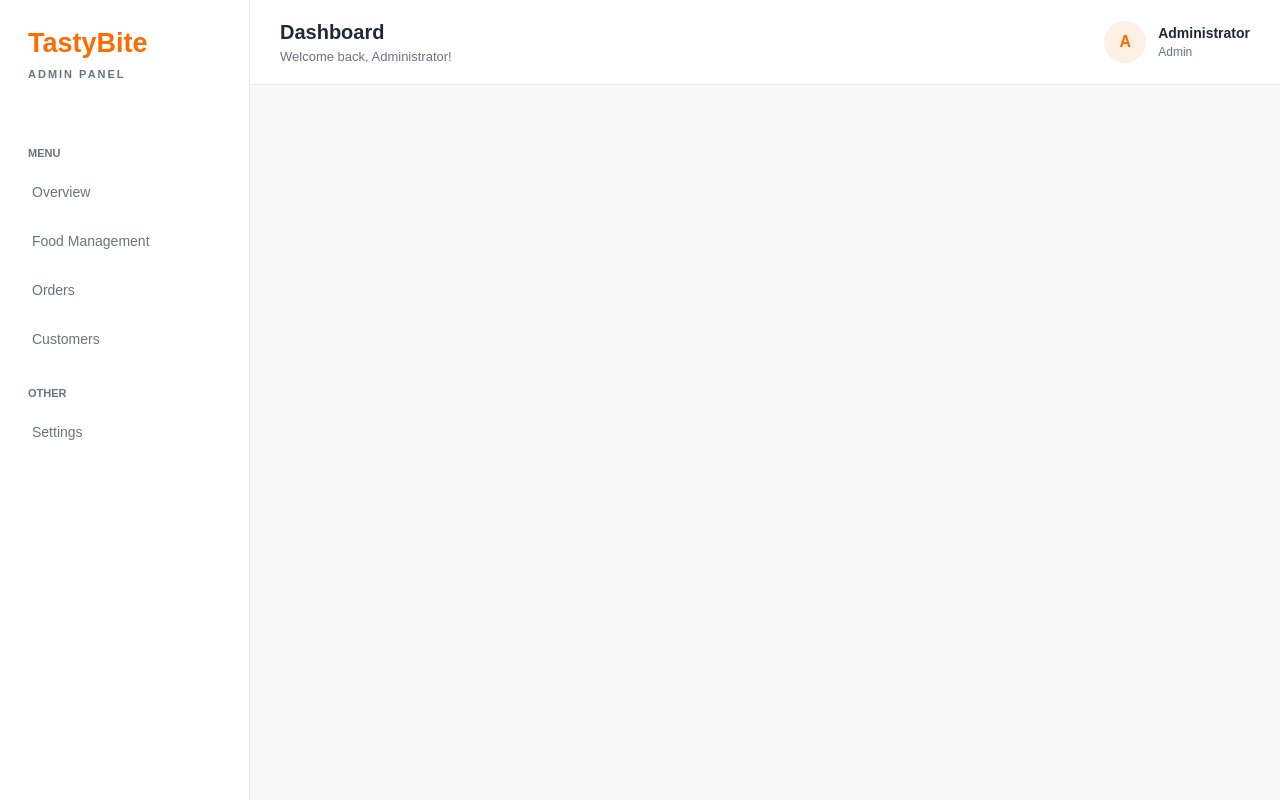
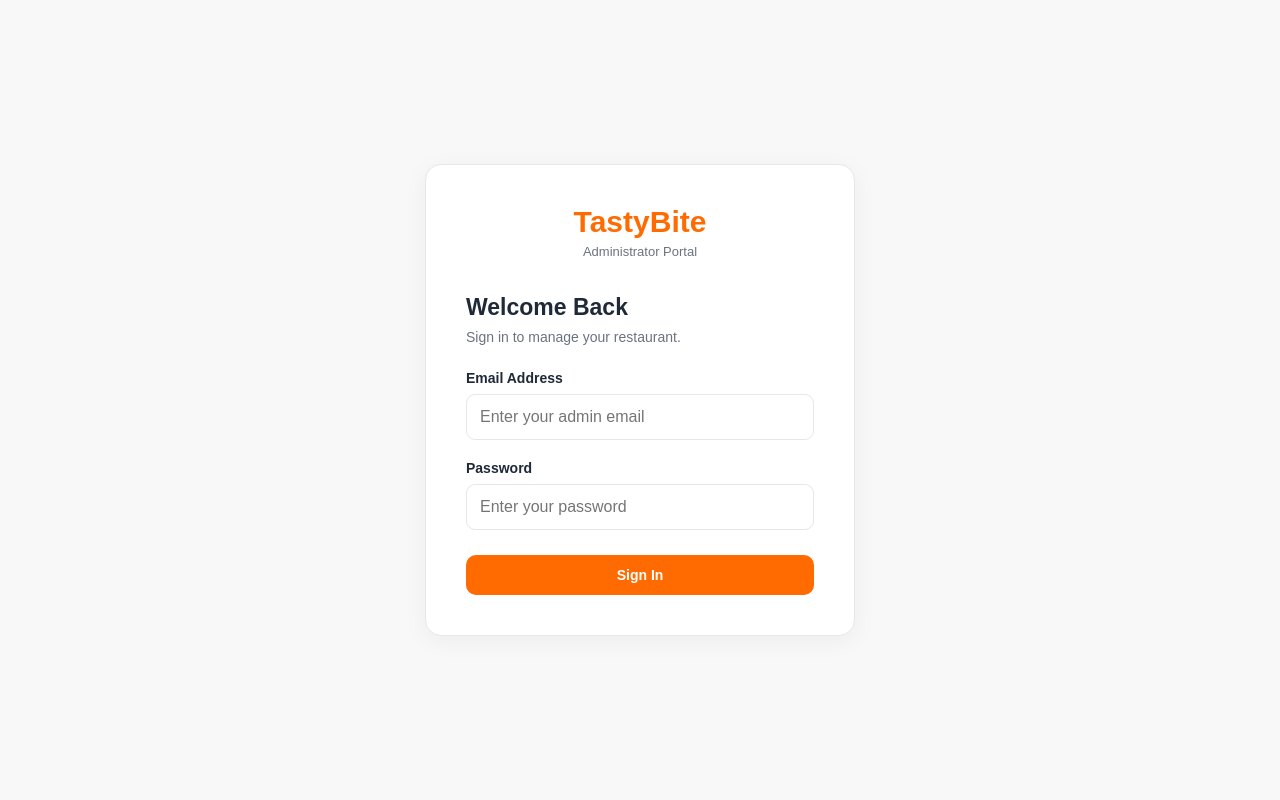
Before and after one commit to Dave24-kal/TastyBite_FullStack, a React (Vite) app in the folder admin-dashboard/: page /login in a window 1280 px wide. Built offline with nearby package versions, Linux system fonts and the light colour scheme.

Commit message:
creating some thing new

```diff
--- a/admin-dashboard/src/App.css
+++ b/admin-dashboard/src/App.css
@@ -360,3 +360,67 @@
   background: #FFF9F5;
   transition: background 0.2s ease;
 }
+/* Admin Login */
+
+.login-page {
+  min-height: 100vh;
+  display: flex;
+  justify-content: center;
+  align-items: center;
+  padding: 20px;
+  background: var(--background);
+}
+
+.login-card {
+  width: 100%;
+  max-width: 430px;
+  background: var(--white);
+  padding: 40px;
+  border-radius: 16px;
+  border: 1px solid var(--border);
+  box-shadow: 0 5px 25px rgba(0, 0, 0, 0.05);
+}
+
+.login-card h1 {
+  color: var(--primary);
+  text-align: center;
+  font-size: 30px;
+  margin-bottom: 5px;
+}
+
+.login-subtitle {
+  text-align: center;
+  color: var(--text-secondary);
+  font-size: 13px;
+  margin-bottom: 35px;
+}
+
+.login-card h2 {
+  font-size: 23px;
+  margin-bottom: 8px;
+}
+
+.login-description {
+  color: var(--text-secondary);
+  font-size: 14px;
+  margin-bottom: 25px;
+}
+
+.login-button {
+  width: 100%;
+  margin-top: 5px;
+}
+
+.login-button:disabled {
+  opacity: 0.7;
+  cursor: not-allowed;
+}
+
+.login-error {
+  background: #FEE2E2;
+  color: var(--error);
+  padding: 12px;
+  border-radius: 8px;
+  font-size: 13px;
+  margin-bottom: 20px;
+}
--- a/admin-dashboard/src/App.jsx
+++ b/admin-dashboard/src/App.jsx
@@ -1,29 +1,44 @@
-import { BrowserRouter, Routes, Route } from 'react-router-dom'
+import { BrowserRouter, Routes, Route, Outlet } from 'react-router-dom'
 
 import './App.css'
-import AddFood from './pages/AddFood'
 
 import Sidebar from './components/layout/Sidebar'
 import Header from './components/layout/Header'
 import Dashboard from './pages/Dashboard'
 import FoodManagement from './pages/FoodManagement'
+import AddFood from './pages/AddFood'
+import AdminLogin from './pages/AdminLogin'
+import ProtectedRoute from './components/ProtectedRoute'
+
+function AdminLayout() {
+  return (
+    <div className="app-layout">
+      <Sidebar />
+
+      <div className="main-area">
+        <Header />
+        <Outlet />
+      </div>
+    </div>
+  )
+}
 
 function App() {
   return (
     <BrowserRouter>
-      <div className="app-layout">
-        <Sidebar />
+      <Routes>
+        {/* Public login page */}
+        <Route path="/login" element={<AdminLogin />} />
 
-        <div className="main-area">
-          <Header />
-
-          <Routes>
-            <Route path="/" element={<Dashboard />} />
-            <Route path="/foods" element={<FoodManagement />} />
-            <Route path="/foods/add" element={<AddFood />} />
-          </Routes>
-        </div>
-      </div>
+        {/* Protected administrator pages */}
+        <Route element={<ProtectedRoute />}>
+          <Route path="/" element={<AdminLayout />}>
+            <Route index element={<Dashboard />} />
+            <Route path="foods" element={<FoodManagement />} />
+            <Route path="foods/add" element={<AddFood />} />
+          </Route>
+        </Route>
+      </Routes>
     </BrowserRouter>
   )
 }
--- /dev/null
+++ b/admin-dashboard/src/components/ProtectedRoute.jsx
@@ -0,0 +1,24 @@
+import { Navigate, Outlet } from 'react-router-dom'
+
+function ProtectedRoute() {
+  const token = sessionStorage.getItem('admin_token')
+  const savedUser = sessionStorage.getItem('admin_user')
+
+  let user = null
+
+  try {
+    user = savedUser ? JSON.parse(savedUser) : null
+  } catch {
+    user = null
+  }
+
+  const isAdmin = token && user && user.role === 'admin'
+
+  if (!isAdmin) {
+    return <Navigate to="/login" replace />
+  }
+
+  return <Outlet />
+}
+
+export default ProtectedRoute
--- /dev/null
+++ b/admin-dashboard/src/pages/AdminLogin.jsx
@@ -0,0 +1,83 @@
+import { useState } from 'react'
+import { useNavigate } from 'react-router-dom'
+import { adminLogin } from '../services/api'
+
+function AdminLogin() {
+  const navigate = useNavigate()
+
+  const [email, setEmail] = useState('')
+  const [password, setPassword] = useState('')
+  const [error, setError] = useState('')
+  const [loading, setLoading] = useState(false)
+
+  async function handleSubmit(event) {
+    event.preventDefault()
+
+    setError('')
+    setLoading(true)
+
+    try {
+      await adminLogin(email, password)
+
+      navigate('/')
+    } catch (err) {
+      setError(err.message)
+    } finally {
+      setLoading(false)
+    }
+  }
+
+  return (
+    <div className="login-page">
+      <form className="login-card" onSubmit={handleSubmit}>
+        <h1>TastyBite</h1>
+        <p className="login-subtitle">Administrator Portal</p>
+
+        <h2>Welcome Back</h2>
+        <p className="login-description">
+          Sign in to manage your restaurant.
+        </p>
+
+        {error && (
+          <div className="login-error">
+            {error}
+          </div>
+        )}
+
+        <div className="form-group">
+          <label>Email Address</label>
+
+          <input
+            type="email"
+            value={email}
+            onChange={(event) => setEmail(event.target.value)}
+            placeholder="Enter your admin email"
+            required
+          />
+        </div>
+
+        <div className="form-group">
+          <label>Password</label>
+
+          <input
+            type="password"
+            value={password}
+            onChange={(event) => setPassword(event.target.value)}
+            placeholder="Enter your password"
+            required
+          />
+        </div>
+
+        <button
+          type="submit"
+          className="submit-button login-button"
+          disabled={loading}
+        >
+          {loading ? 'Signing in...' : 'Sign In'}
+        </button>
+      </form>
+    </div>
+  )
+}
+
+export default AdminLogin
--- a/admin-dashboard/src/services/api.js
+++ b/admin-dashboard/src/services/api.js
@@ -9,3 +9,30 @@ export async function getFoods() {
 
   return await response.json()
 }
+export async function adminLogin(email, password) {
+  const response = await fetch(`${API_BASE_URL}/auth/login`, {
+    method: 'POST',
+    headers: {
+      'Content-Type': 'application/json',
+    },
+    body: JSON.stringify({
+      email,
+      password,
+    }),
+  })
+
+  const data = await response.json()
+
+  if (!response.ok) {
+    throw new Error(data.detail || 'Login failed')
+  }
+
+  if (data.user.role !== 'admin') {
+    throw new Error('Access denied. Administrator account required.')
+  }
+
+  sessionStorage.setItem('admin_token', data.access_token)
+  sessionStorage.setItem('admin_user', JSON.stringify(data.user))
+
+  return data.user
+}
```
Also changed, not shown: 1 other file (tests, documents, lock files or other folders).
